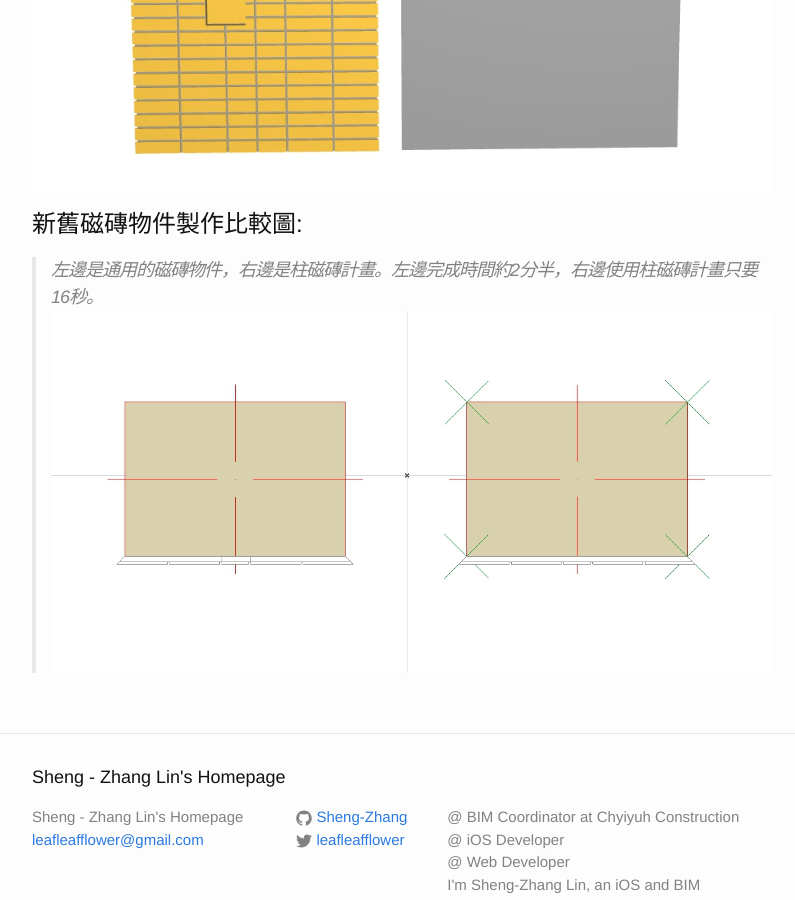
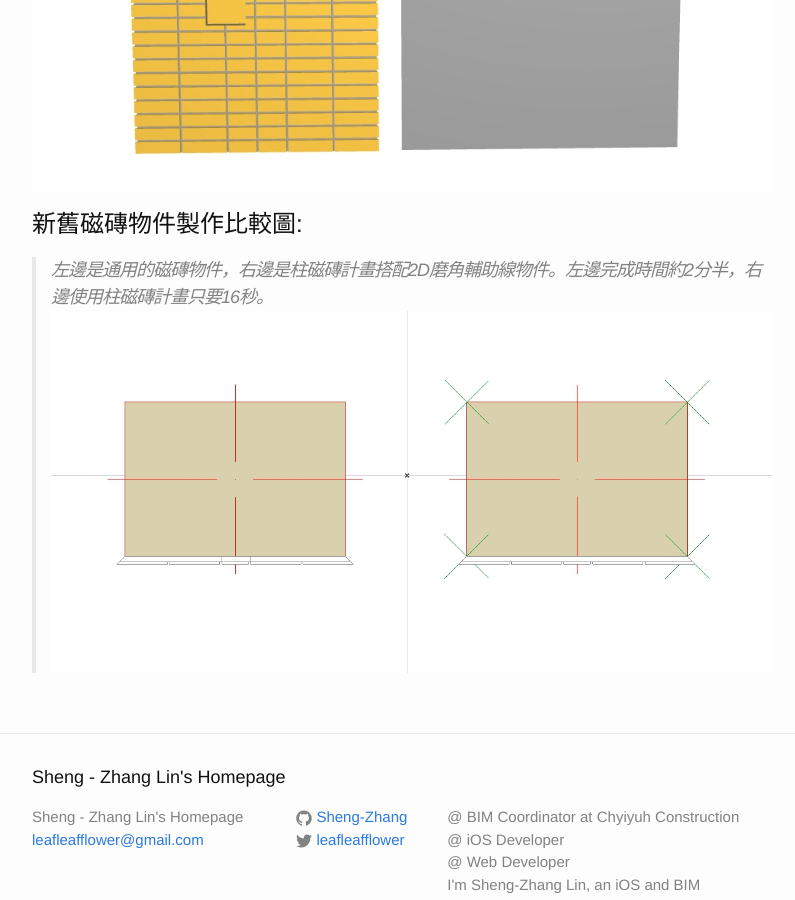
Before and after one commit to Sheng-Zhang/Sheng-Zhang.github.io, a Jekyll site: the page built from _posts/2017-09-25-ArchiCAD-GDL-Column-Tilework.markdown, in a window 1280 px wide and 900 px high, scrolled down 2695 px. Shown: the whole window, without its empty margins (238-1033 px from the left). Built offline with Jekyll 4.4.1, drawn with Linux system fonts in a browser that asks for light colours; some of the changed text lies outside the part shown.

Commit message:
title correction

```diff
--- a/_posts/2017-09-25-ArchiCAD-GDL-Column-Tilework.markdown
+++ b/_posts/2017-09-25-ArchiCAD-GDL-Column-Tilework.markdown
@@ -16,14 +16,14 @@
 # 依寬度自動排列磁磚:
 ![自動排列](/assets/ColumnTileWork/ColumnTileworkAutoArrangement.jpg)
 
-# 搭配2D磨角輔助線物件:
+# 2D磨角輔助熱點:
 ![2D磨角輔助熱點](/assets/ColumnTileWork/ColumnTileworkWithAuxiliaryChamferingHotspot.jpg)
 
 # 重疊洞警示:
 ![重疊洞警示](/assets/ColumnTileWork/ColumnTileworkHoleOverlappingHint.jpg)
 
 # 新舊磁磚物件製作比較圖:
-> 左邊是通用的磁磚物件，右邊是柱磁磚計畫。左邊完成時間約2分半，右邊使用柱磁磚計畫只要16秒。
+> 左邊是通用的磁磚物件，右邊是柱磁磚計畫搭配2D磨角輔助線物件。左邊完成時間約2分半，右邊使用柱磁磚計畫只要16秒。
 ![新舊磁磚比較](/assets/ColumnTileWork/ColumnTileworkComparison.jpg)
 
 
```
